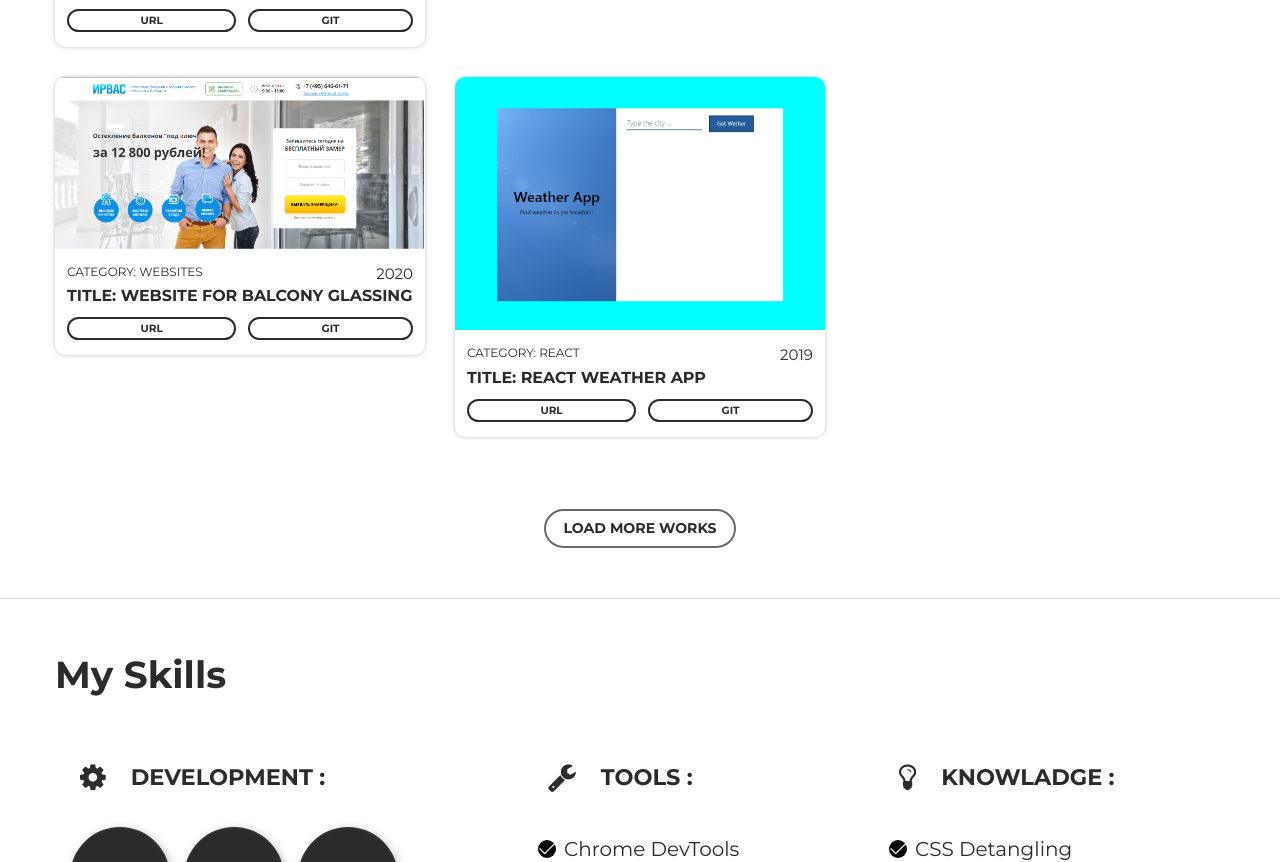
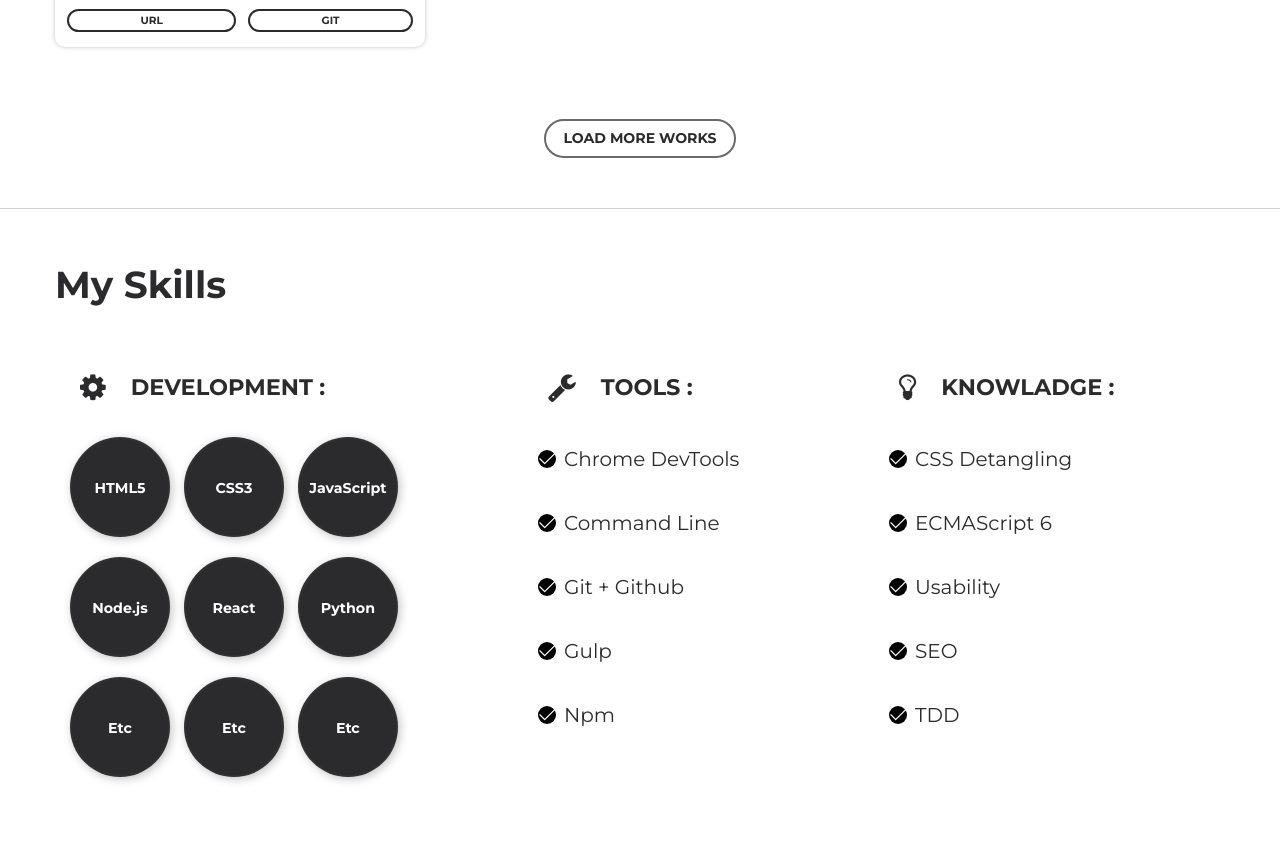
Before and after one commit to BohdanShaban/BohdanShaban.github.io, a website built with webpack: page index.html in a window 1280 px wide. Shown: the part 1147-2009 px from the top of the page. Built offline with nearby package versions, Linux system fonts and the light colour scheme.

```diff
--- a/index.html
+++ b/index.html
@@ -194,7 +194,7 @@
                 </div>
             </div> <!-- /.portfolio__col -->
 
-            <div class="portfolio__col all websites">
+            <div class="portfolio__col all websites invisible">
 
                 <div class="work">
 
@@ -219,7 +219,7 @@
             </div> <!-- /.portfolio__col -->
 
 
-            <div class="portfolio__col all react">
+            <div class="portfolio__col all react invisible">
 
                 <div class="work">
 
```
